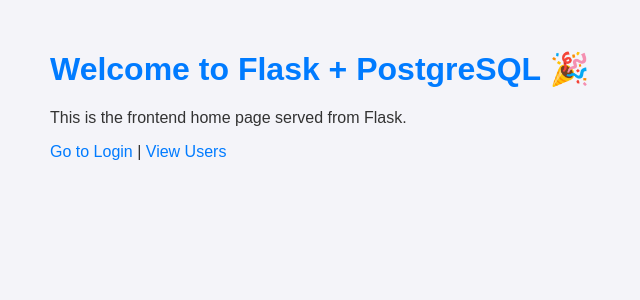
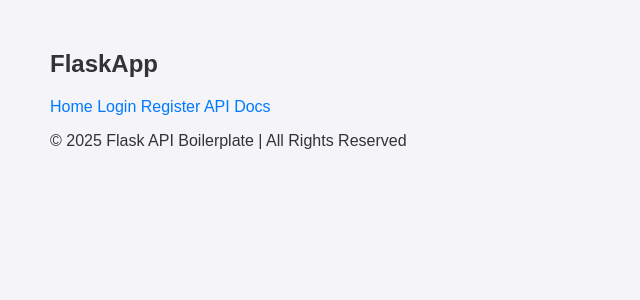
Before and after one commit to muhammad7865/flask-postgres-withDocker, a Flask app: page / in a window 1280 px wide. Shown: the top 300 px of the page, without its empty margins (0-640 px from the left). Run offline with Flask 3, Linux system fonts and the light colour scheme.

Commit message:
Ci_Pipeline2

```diff
--- a/app.py
+++ b/app.py
@@ -1,4 +1,4 @@
-from flask import Flask
+from flask import Flask, render_template
 from flasgger import Swagger
 
 # --- Use DIRECT imports for local modules ---
@@ -15,40 +15,34 @@
 def create_app():
     app = Flask(__name__)
 
-    # --- Configuration ---
-    # Load DB URI from config function (which reads .env)
     app.config['SQLALCHEMY_DATABASE_URI'] = get_db_uri()
-    # Explicitly set SECRET_KEY (can also be moved to .env via config.py if preferred)
-    app.config['SECRET_KEY'] = 'a_very_secret_key' # Replace 'secret' with a better default
-    app.config['SQLALCHEMY_TRACK_MODIFICATIONS'] = False # Disable modification tracking
-
-    # Swagger Config
+    app.config['SECRET_KEY'] = 'a_very_secret_key'  # Replace 'secret' with a better default
+    app.config['SQLALCHEMY_TRACK_MODIFICATIONS'] = False  # Disable modification tracking
     app.config['SWAGGER'] = {
         'title': 'Flask API Boilerplate - Docs',
         'uiversion': 3,
-        "specs_route": "/apidocs/" # Make sure swagger UI route is explicit
+        'specs_route': '/apidocs/'  # Make sure swagger UI route is explicit
     }
-    swagger = Swagger(app) # Initialize Swagger AFTER config
 
-    # --- Blueprints ---
-    # Register blueprints (routes)
-    app.register_blueprint(home_api, url_prefix='/api')
-    app.register_blueprint(auth_api, url_prefix='/api/auth')
-    app.register_blueprint(user_api, url_prefix='/api/user')
-
-    # --- Extensions ---
-    # Initialize extensions AFTER config and blueprints
+    # Initialize extensions
     db.init_app(app)
     migrate.init_app(app, db)
     login_manager.init_app(app)
     bcrypt.init_app(app)
 
+    # Initialize swagger (do not assign to an unused variable)
+    Swagger(app)
+
+    # Register blueprints
+    app.register_blueprint(home_api, url_prefix='/api')
+    app.register_blueprint(auth_api, url_prefix='/api/auth')
+    app.register_blueprint(user_api, url_prefix='/api/user')
+
     return app
 
-# --- Flask-Login Callbacks ---
+
 @login_manager.user_loader
 def load_user(user_id):
-    # user_id is expected to be unicode, convert to int if necessary
     try:
         user_id = int(user_id)
         return User.query.get(user_id)
@@ -58,35 +52,52 @@
 
 @login_manager.request_loader
 def request_loader(request):
-    # Simple token-based or session check could go here if needed later
-    # For now, just rely on user_loader and session
-    email = request.form.get('email') # Check if email is in form for basic login attempt
+    # NOTE: request parsing for 'email' should be implemented where request data is available
+    # Keep the existing behavior: if 'email' is provided, try to load the user
+    email = None
+    try:
+        # attempt to get email from form or args; this is a best-effort placeholder
+        email = request.form.get('email') if request.form else None
+    except Exception:
+        email = None
+
     if email:
         user = User.query.filter_by(email=email).first()
         if user:
-            return user # Return user if found based on email in form
-    return None # Otherwise, no user loaded from request directly
+            return user  # Return user if found based on email in form
+    return None
 
 
-# Create the app instance for Gunicorn to find
 app = create_app()
 
-from flask import render_template
 
-@app.route("/")
+@app.route('/')
 def index():
-    return render_template("index.html")
-
-@app.route("/login")
-def login_page():
-    return render_template("login.html")
-
-@app.route("/users")
-def users_page():
-    return render_template("users.html")
+    return render_template('index.html')
 
 
-# --- CLI Runner (for local development only, not used by Gunicorn) ---
+@app.route('/login')
+def login_page():
+    return render_template('login.html')
+
+
+@app.route('/users')
+def users_page():
+    return render_template('users.html')
+
+
+
+@app.route("/register")
+def register_page():
+    return render_template("register.html")
+
+
+
+@app.route("/dashboard")
+def dashboard_page():
+    return render_template("dashboard.html")
+
+
+
 if __name__ == '__main__':
-    # Note: Gunicorn runs 'app:app', so this block isn't executed by Docker CMD
-    app.run(host='0.0.0.0', port=5000, debug=True) # debug=True is okay for Docker if needed temporarily
+    app.run(host='0.0.0.0', port=5000, debug=True)
--- a/config.py
+++ b/config.py
@@ -15,5 +15,6 @@
         database=environ.get('DB_NAME')
     )
 
+
 def get_secret_key():
     return environ.get('SECRET_KEY')
--- a/templates/index.html
+++ b/templates/index.html
@@ -1,13 +1,29 @@
 <!DOCTYPE html>
-<html>
+<html lang="en">
 <head>
-  <title>Flask + Postgres App</title>
+  <meta charset="UTF-8" />
+  <meta name="viewport" content="width=device-width, initial-scale=1.0">
+  <title>{% block title %}Flask App{% endblock %}</title>
   <link rel="stylesheet" href="{{ url_for('static', filename='css/style.css') }}">
+  <script defer src="{{ url_for('static', filename='js/app.js') }}"></script>
 </head>
 <body>
-  <h1>Welcome to Flask + PostgreSQL 🎉</h1>
-  <p>This is the frontend home page served from Flask.</p>
-  <a href="/login">Go to Login</a> |
-  <a href="/users">View Users</a>
+  <nav class="navbar">
+    <h2>FlaskApp</h2>
+    <div class="nav-links">
+      <a href="/">Home</a>
+      <a href="/login">Login</a>
+      <a href="/register">Register</a>
+      <a href="/apidocs">API Docs</a>
+    </div>
+  </nav>
+
+  <main class="content">
+    {% block content %}{% endblock %}
+  </main>
+
+  <footer>
+    <p>© 2025 Flask API Boilerplate | All Rights Reserved</p>
+  </footer>
 </body>
 </html>
```
Also changed, not shown: migrations/versions/526f740ecdfc_init.py (+7 -6 lines), migrations/versions/eee8022d9d9d_fix_user_table.py (+10 -6 lines), models/user.py (+5 -6 lines), api/schema/welcome.py (line endings or trailing spaces).
